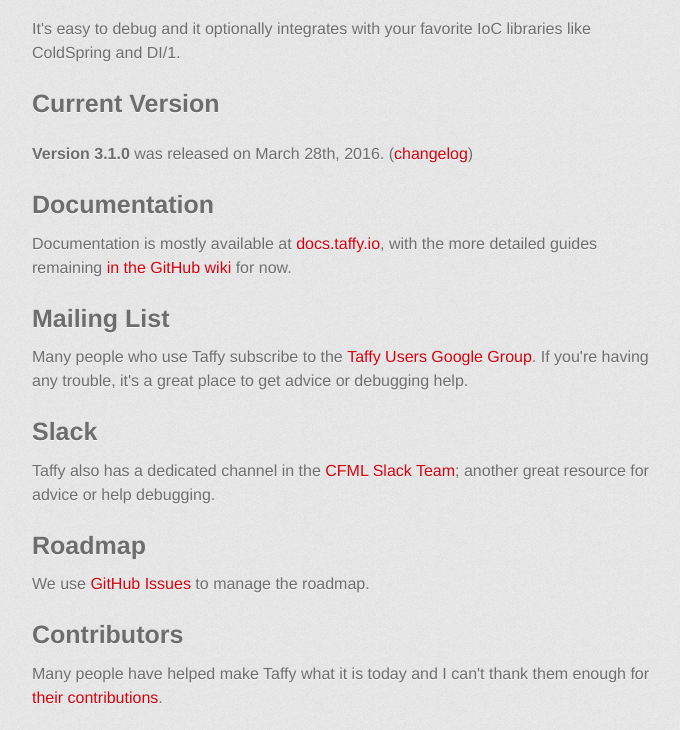
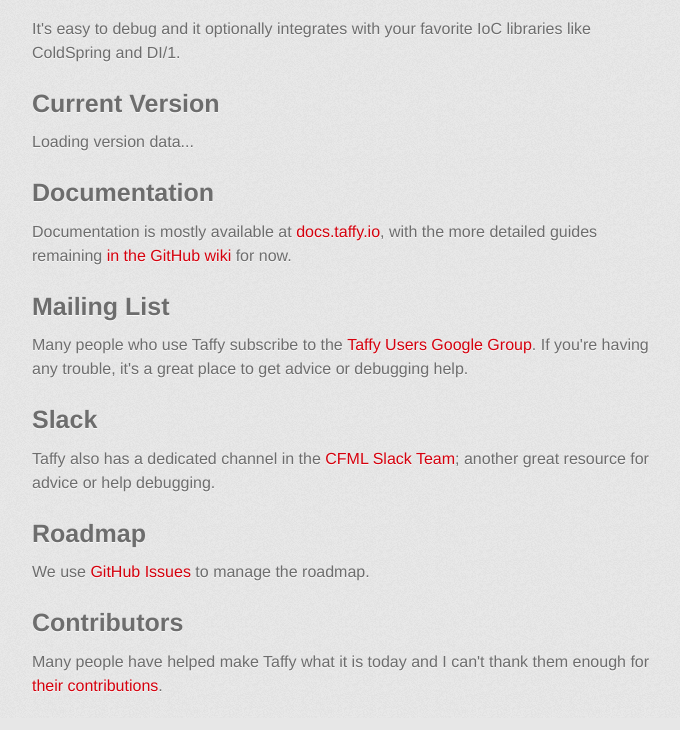
Before and after one commit to atuttle/Taffy, a plain HTML site: page index.html in a window 1280 px wide. Shown: the part 918-1648 px from the top of the page, without its empty margins (298-978 px from the left). Drawn offline with Linux system fonts and the light colour scheme; a web font is replaced by a local one.

Commit message:
Remove static version info

```diff
--- a/index.html
+++ b/index.html
@@ -46,8 +46,7 @@
 
 					<h3>Current Version</h3>
 
-					<p id="version"></p>
-					<p><strong>Version 3.1.0</strong> was released on March 28th, 2016. (<a href="http://docs.taffy.io/3.1.0#whats-new-in-310">changelog</a>)</p>
+					<p id="version">Loading version data...</p>
 
 					<h3>Documentation</h3>
 					<p>Documentation is mostly available at <a href="http://docs.taffy.io">docs.taffy.io</a>, with the more detailed guides remaining
```
